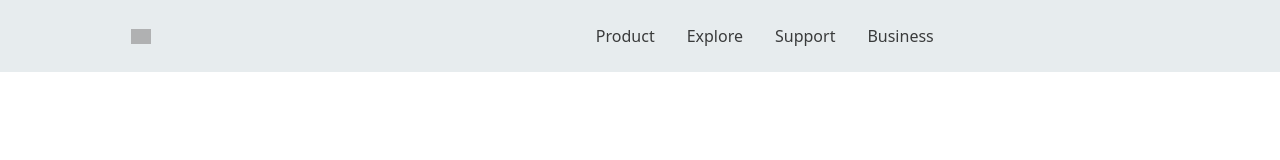
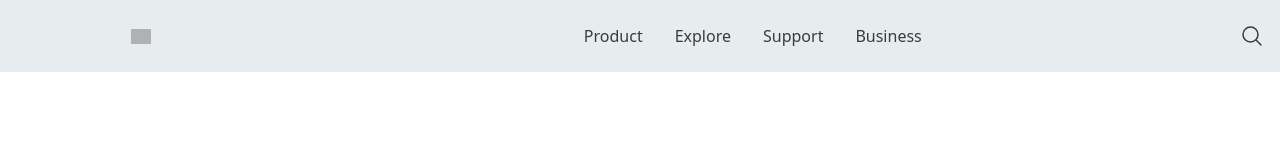
Before and after one commit to BENwada/apple-redesign-yt, a Next.js app: page / in a window 1280 px wide. Shown: the top 160 px of the page. Built offline with nearby package versions, Linux system fonts and the light colour scheme; grey boxes are pictures that could not be loaded.

Commit message:
navbar add

```diff
--- a/components/Header.tsx
+++ b/components/Header.tsx
@@ -2,7 +2,11 @@ import Image from "next/image";
 import Link from "next/link";
 import React from "react";
 
-import { SearchIcon } from "@heroicons/react/outline";
+import {
+  MagnifyingGlassIcon,
+  BriefcaseIcon,
+  UserIcon,
+} from "@heroicons/react/24/outline";
 
 const Header = () => {
   return (
@@ -34,7 +38,8 @@ const Header = () => {
         </a>
       </div>
       <div className="">
-        <SearchIcon className="headerLink" />
+        <MagnifyingGlassIcon className="headerIcon" />
+        <div></div>
       </div>
     </header>
   );
--- a/styles/globals.css
+++ b/styles/globals.css
@@ -6,4 +6,8 @@
   .headerLink {
     @apply cursor-pointer opacity-75 transition hover:opacity-100;
   }
+
+  .headerIcon {
+    @apply h-6 w-6 cursor-pointer opacity-75 transition hover:opacity-100;
+  }
 }
```
